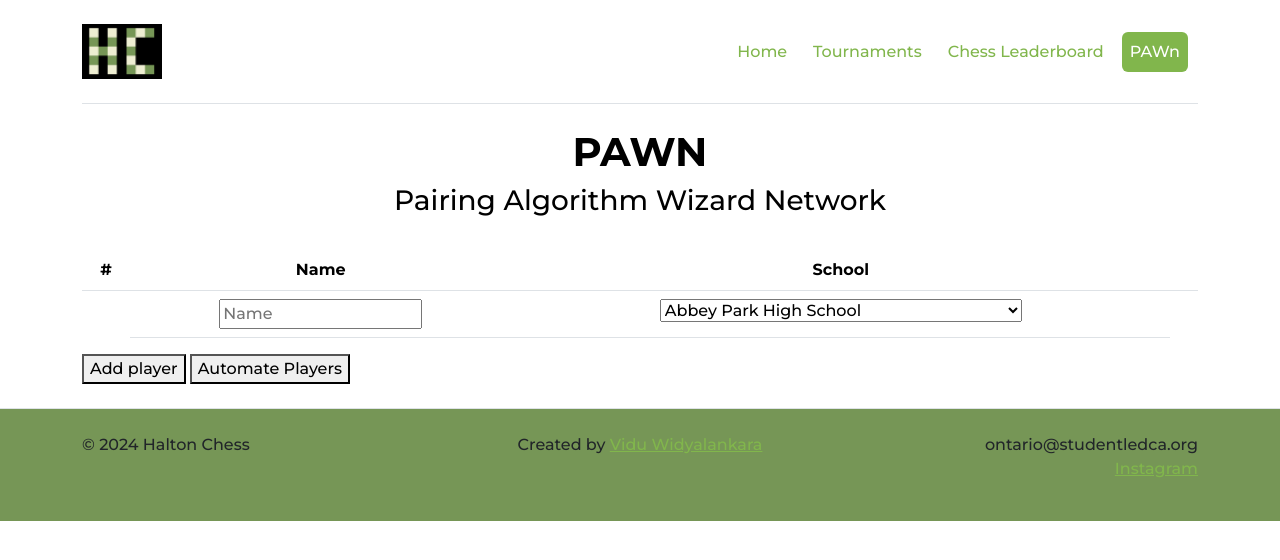
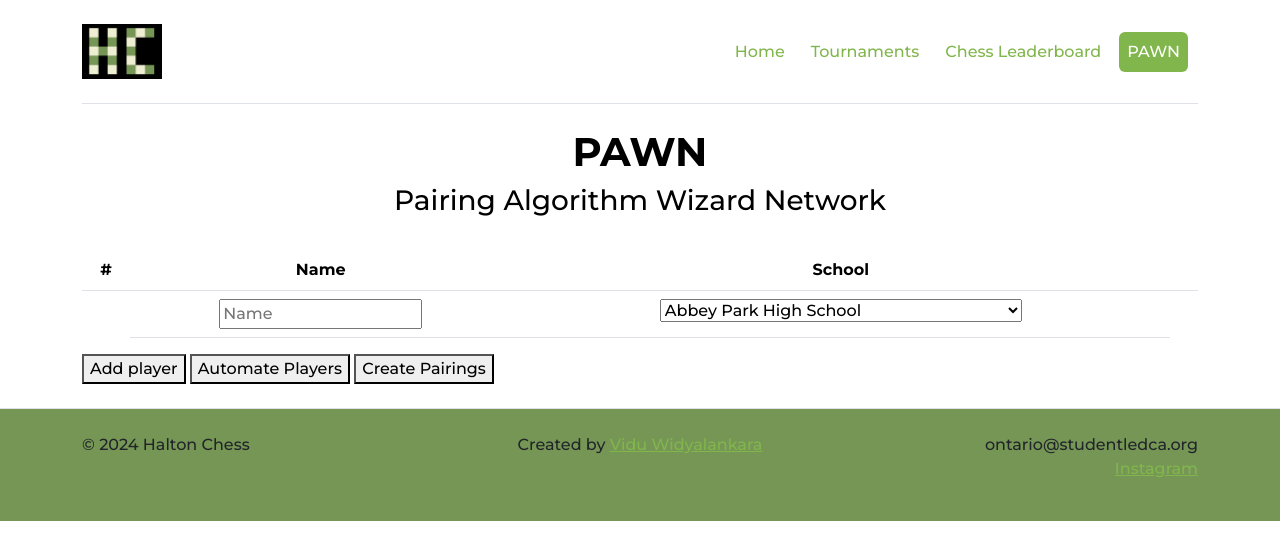
Before and after one commit to VidsterBroyo/Halton-Chess, a website: page PAWn.html in a window 1280 px wide. Drawn offline with nearby package versions, Linux system fonts and the light colour scheme.

Commit message:
Update PAWn.html

```diff
--- a/PAWn.html
+++ b/PAWn.html
@@ -39,7 +39,7 @@
             <li class="nav-item"><a href="/tournaments" class="nav-link">Tournaments</a></li>
             <li class="nav-item"><a href="/chessLeaderboard" class="nav-link" aria-current="page">Chess Leaderboard</a></li>
             <li class="nav-item"><a href="/PAWn" class="nav-link active" style="color: white"
-                aria-current="page">PAWn</a></li>
+                aria-current="page">PAWN</a></li>
           </ul>
 
         </div>
@@ -86,6 +86,7 @@
 
       <button onclick="addPlayer()">Add player</button>
       <button onclick="automatePlayers()">Automate Players</button>
+      <button onclick="createFirstPairings()">Create Pairings</button>
     </div>
 
 
```
